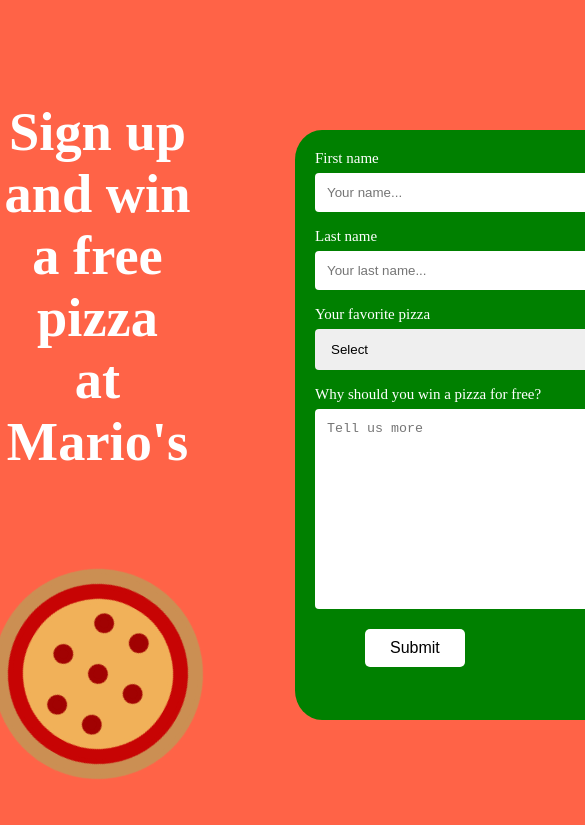
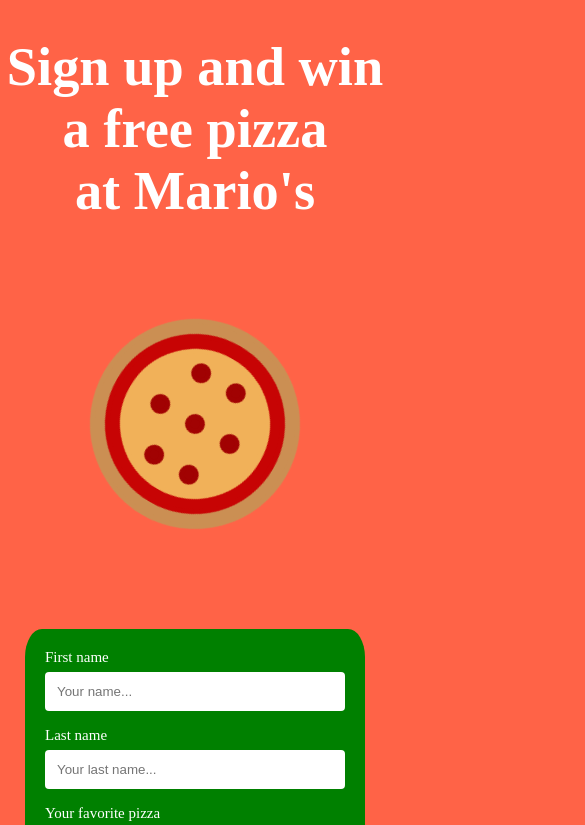
Before and after one commit to Margherita97/sign-up, a plain HTML site: page index.html in a window 390 px wide. Shown: the top 825 px of the page, 585 px wide, since content can reach past the window. Drawn offline with Linux system fonts and the light colour scheme.

Commit message:
Add @media

```diff
--- a/styles.css
+++ b/styles.css
@@ -121,8 +121,8 @@ input[type="submit"] {
   padding: 10px 25px;
   border-radius: 5px;
   font-size: 1rem;
-  margin-left: 50px;
-  margin-right: 50px;
+  margin-left: 200px;
+  margin-top: 20px;
   cursor: pointer;
 }
 
@@ -138,3 +138,21 @@ input[type="submit"]:hover {
     transform: rotate(360deg);
   }
 }
+
+@media (max-width: 481px) {
+    .container {
+        display: flex;
+        flex-direction: column;
+        gap: 100px;
+    }
+
+    .box {
+        width: 300px;
+        margin: auto;
+    }
+
+    input[type="submit"] {
+        width:100px;
+        margin: auto;
+    }
+}
```
